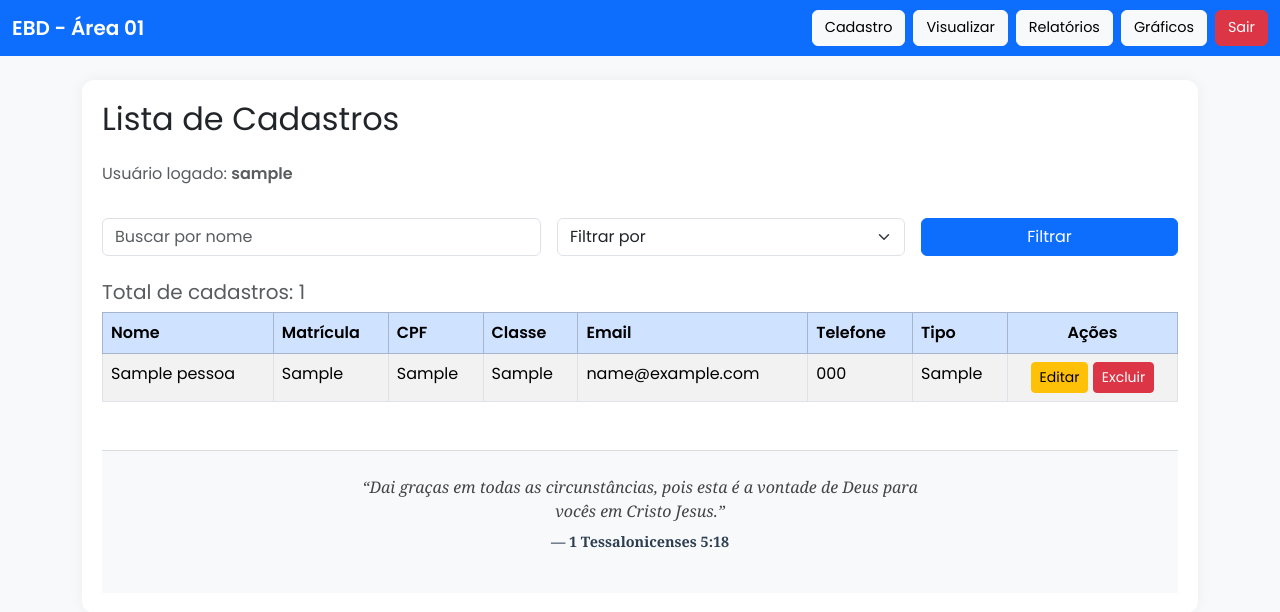
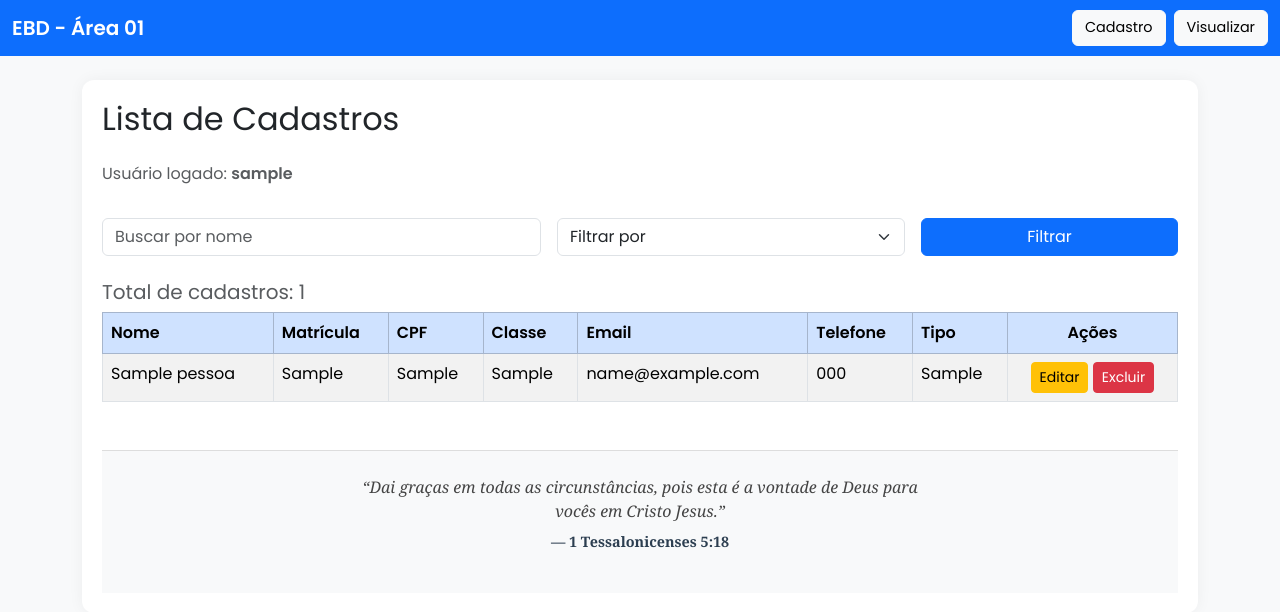
Before and after one commit to RanyereLima25/ebd, a Flask app: page /visualizar in a window 1280 px wide. Shown: the top 612 px of the page. Run offline with Flask 3, Linux system fonts and the light colour scheme; a user stored in the database is signed in; tables that the repository leaves empty hold one stand-in row (values such as "Sample post").

Commit message:
Update base.html

```diff
--- a/templates/base.html
+++ b/templates/base.html
@@ -58,9 +58,9 @@
             <div class="d-flex flex-wrap gap-2 mt-2 mt-lg-0">
                 <a class="btn btn-light" href="{{ url_for('registrar') }}">Cadastro</a>
                 <a class="btn btn-light" href="{{ url_for('visualizar') }}">Visualizar</a>
-                <a class="btn btn-light" href="{{ url_for('relatorios') }}">Relatórios</a>
+                <!--<a class="btn btn-light" href="{{ url_for('relatorios') }}">Relatórios</a>
                 <a class="btn btn-light" href="{{ url_for('graficos') }}">Gráficos</a>
-                <a class="btn btn-danger" href="{{ url_for('logout') }}">Sair</a>
+                <a class="btn btn-danger" href="{{ url_for('logout') }}">Sair</a>-->
             </div>
         </div>
         {% endif %}
```
